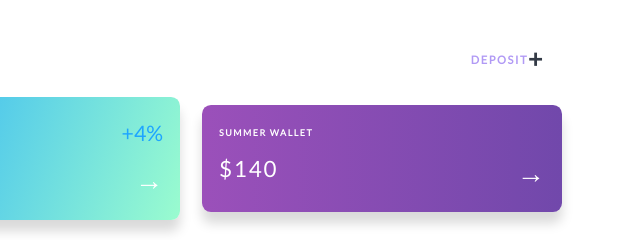
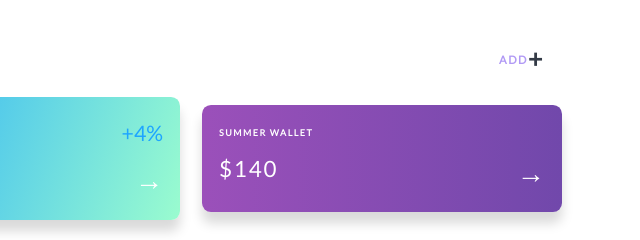
Before and after one commit to davik20/davik.github.io, a website: page index.html in a window 1280 px wide. Shown: the top 240 px of the page, 640-1280 px from the left. Drawn offline with Linux system fonts and the light colour scheme.

Commit message:
Update index.html

```diff
--- a/index.html
+++ b/index.html
@@ -21,7 +21,7 @@
         <div class="heading">
             <h1 class="heading__heading-1">Account</h1>
 
-            <a class="heading__deposit">Deposit <span class="plus">+</span></a>
+            <a class="heading__deposit">Add <span class="plus">+</span></a>
 
         </div>
 
```
